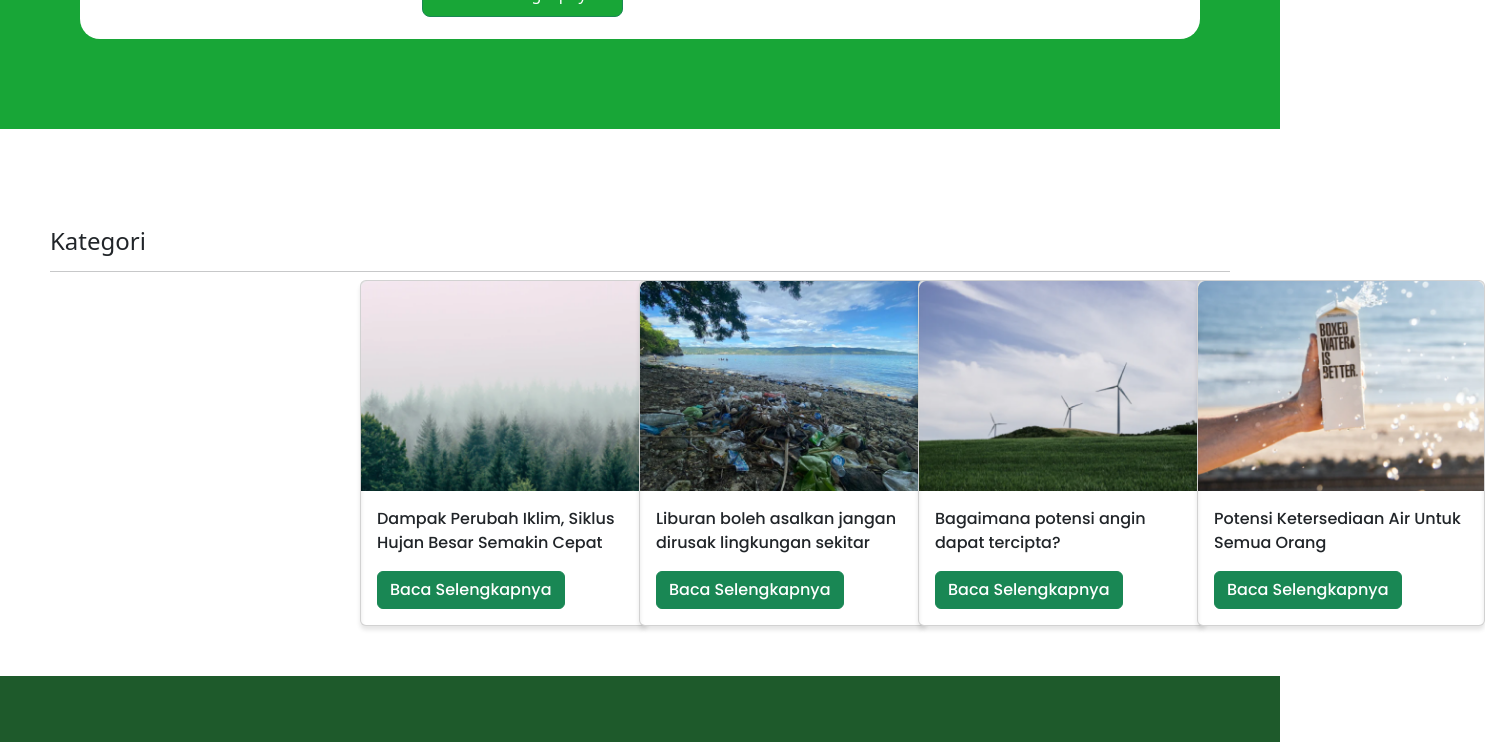
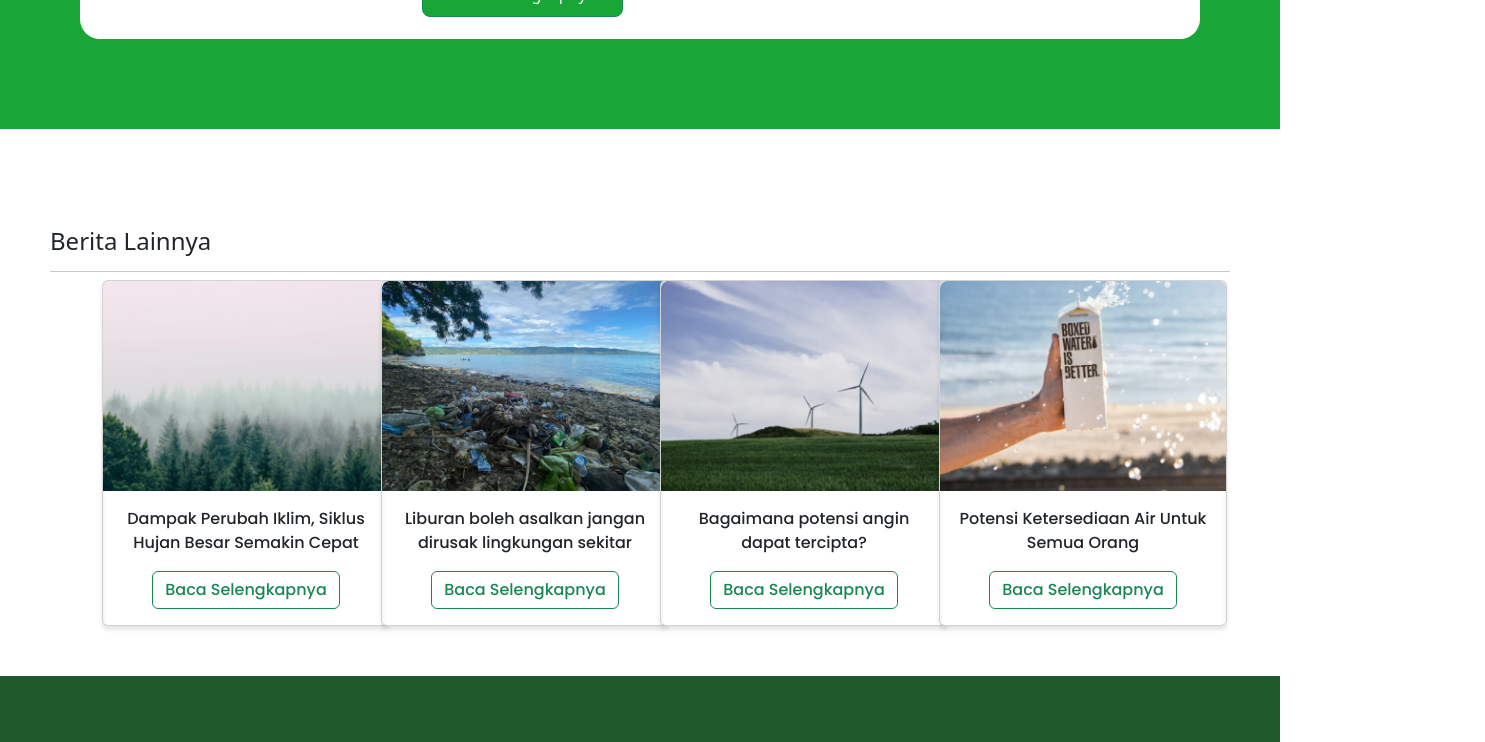
Before and after one commit to fauziframadhan/Environment, a React (Create React App) app: page / in a window 1280 px wide. Shown: the part 1960-2702 px from the top of the page, 1485 px wide, since content can reach past the window. Built offline with nearby package versions, Linux system fonts and the light colour scheme; the HTML template or start-up script is replaced by a standard one.

Commit message:
Tambahan Footer,Slider Kontribusi,Berita Lainnya

```diff
--- a/src/component/CardBerita.jsx
+++ b/src/component/CardBerita.jsx
@@ -6,7 +6,7 @@ const CardBerita = (props) => {
       <Card.Img variant="top" src={props.image} />
       <Card.Body>
         <Card.Text>{props.isi}</Card.Text>
-        <Button variant="success">Baca Selengkapnya</Button>
+        <Button variant="outline-success">Baca Selengkapnya</Button>
       </Card.Body>
     </Card>
   );
--- a/src/pages/Home.jsx
+++ b/src/pages/Home.jsx
@@ -101,12 +101,12 @@ const Home = () => {
           className="col-12 text-start my-5"
           style={{ marginRight: "100px" }}
         >
-          <h4>Kategori</h4>
+          <h4>Berita Lainnya</h4>
           <hr />
         </div>
         <Container
           className="row align-items-center"
-          style={{ position: "relative" }}
+          style={{ marginLeft: "-270px" }}
         >
           <div className="col-lg-3">
             <CardBerita
--- a/src/style/Style.css
+++ b/src/style/Style.css
@@ -68,6 +68,7 @@ font-family: 'Poppins', sans-serif;
 
 .berita {
     padding: 50px;
+    text-align: center;
 }
 
 .flex-container {
```
